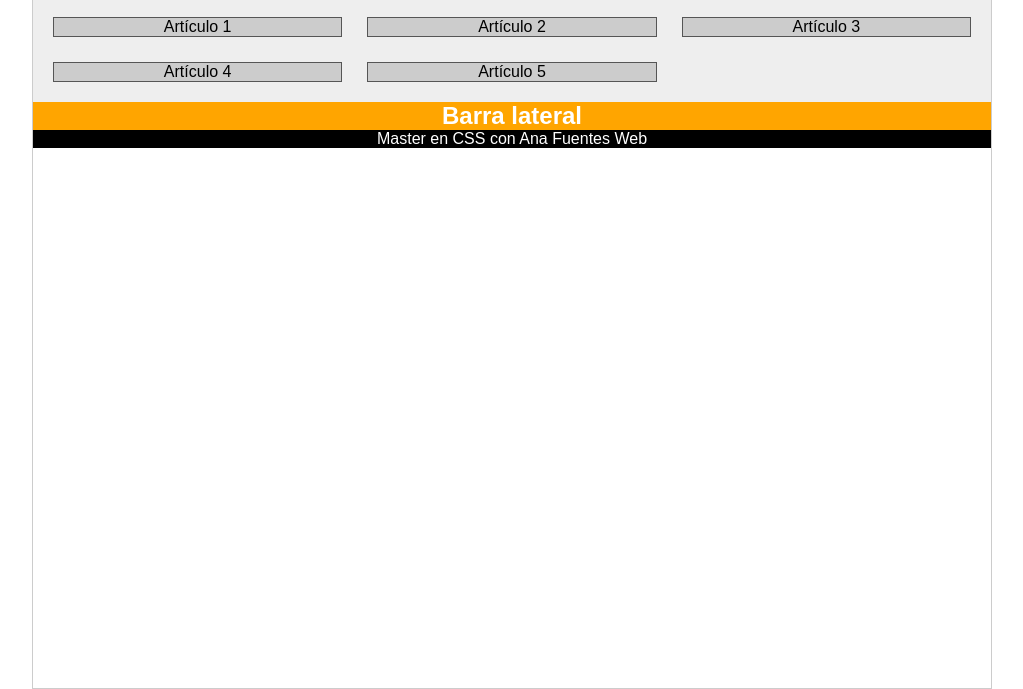
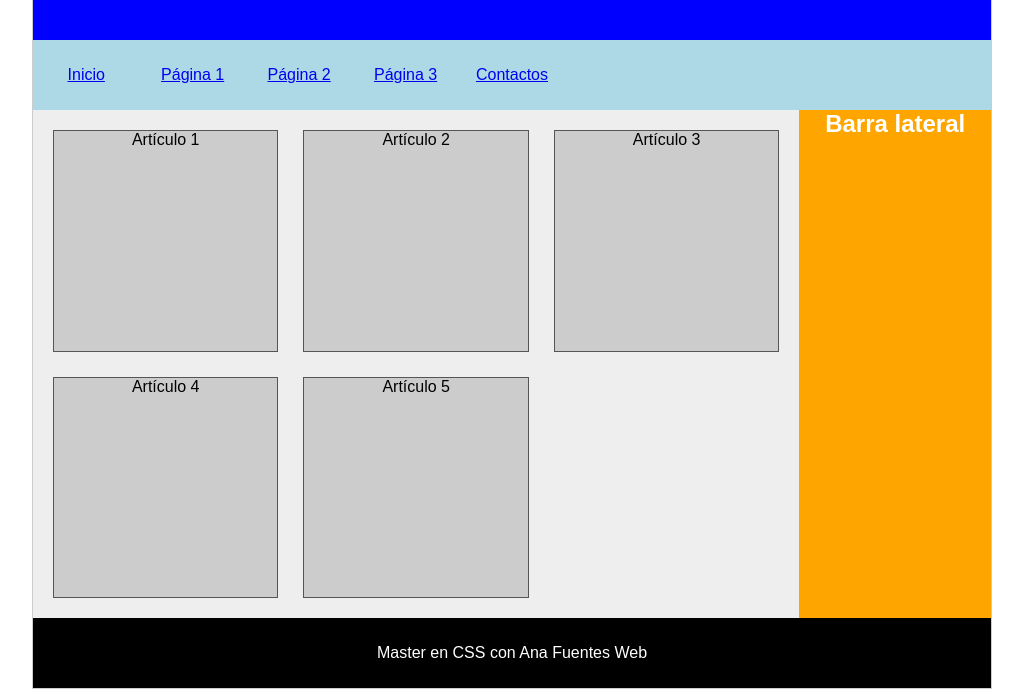
Before and after one commit to imartor99/DESIGN-INTERFACES-WEB, a plain HTML site: page GRID/Ejemplos clase/grid_area.html in a window 1280 px wide. Shown: the part 111-800 px from the top of the page, without its empty margins (128-1151 px from the left). Drawn offline with Linux system fonts and the light colour scheme.

Commit message:
termino ejemplo clase areas

```diff
--- a/GRID/Ejemplos clase/grid_area.css
+++ b/GRID/Ejemplos clase/grid_area.css
@@ -15,17 +15,29 @@ body {
     margin: 0 auto;
     border: 1px solid #ccc;
 
+    display: grid;
+    grid-template-columns: repeat(5, 1fr);
+    grid-template-rows: 150px 70px 1fr 70px;
 
+    grid-template-areas:
+    "cabecera cabecera cabecera cabecera cabecera"
+    "menu menu menu menu menu"
+    "contenido contenido contenido contenido lateral"
+    "pie pie pie pie pie";
 }
 
 #cabecera{
-    background-color: blue;
+      background-color: blue;
     color: #fff;
+
+    grid-area: cabecera; /*renombro areas*/
 }
 
 #menu {
     background-color: lightblue;
     line-height: 70px;
+
+    grid-area: menu;
 }
 
 #menu > ul {
@@ -41,6 +53,8 @@ body {
     grid-template-columns: repeat(3, 1fr);
     gap: 25px;
     padding: 20px;
+
+    grid-area: contenido;
 }
 
 #contenido article {
@@ -53,6 +67,8 @@ body {
     background-color: orange;
     color: white;
 
+    grid-area: lateral;
+
 }
 
 #pie-pagina {
@@ -63,4 +79,6 @@ body {
     display: flex;
     justify-content: center;
     align-items: center;
+
+    grid-area: pie;
 }
```
